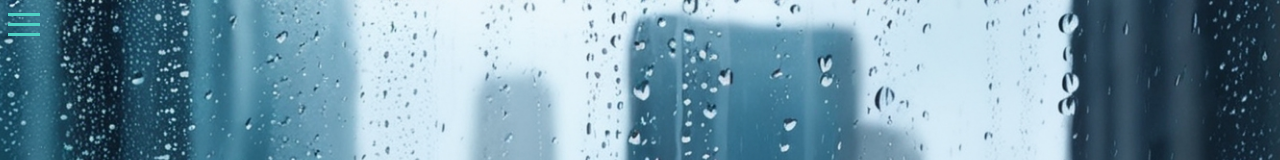
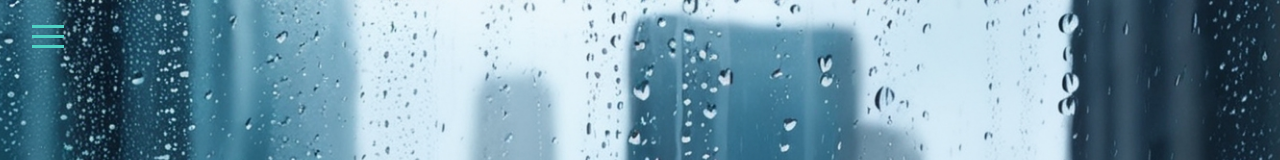
Before and after one commit to maneeshaYasinth/weathero, a React (Vite) app: page / in a window 1280 px wide. Shown: the top 160 px of the page. Built offline with nearby package versions, Linux system fonts and the light colour scheme.

Commit message:
Added some padding to the menu icon

```diff
--- a/src/components/navBar.jsx
+++ b/src/components/navBar.jsx
@@ -6,8 +6,10 @@ const NavBar = () => {
     const [isOpen, setOpen] = useState(false);
 
     return (
-        <nav className="fixed">
-            <Hamburger color="#4FD1C5" toggled={isOpen} toggle={setOpen} />
+        <nav className="fixed pr-6">
+            <div className="pl-6 pt-3">
+                <Hamburger color="#4FD1C5" toggled={isOpen} toggle={setOpen} />
+            </div>
             <div
                 className={`absolute mt-16 text-black font-bold flex flex-col justify-center transform transition-transform duration-300 ${
                     isOpen ? 'translate-x-0' : '-translate-x-full'
```
